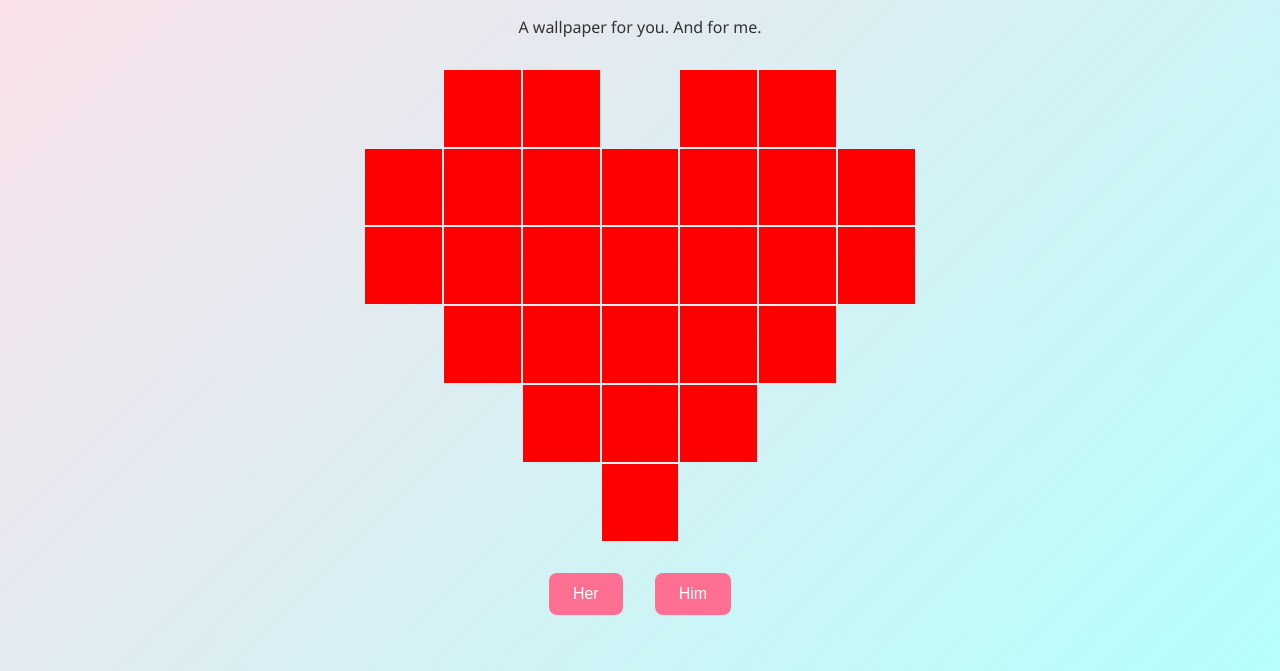
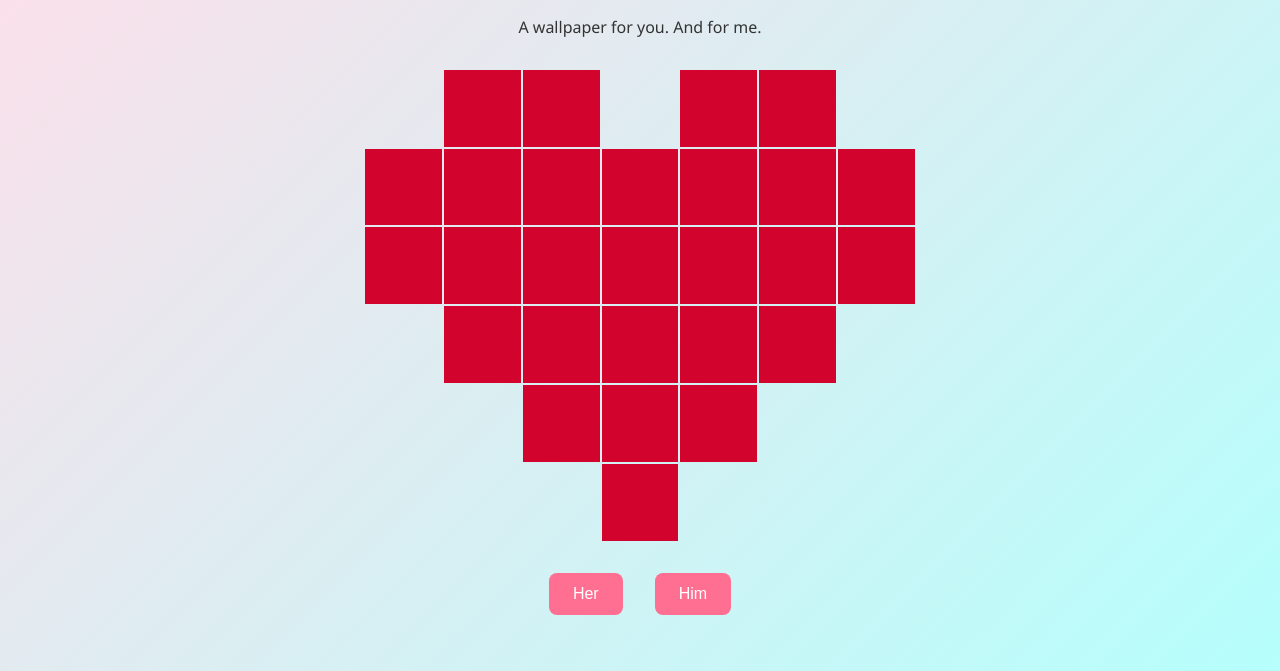
Before and after one commit to siddharthaasal/our-wallpaper, a plain HTML site: page index.html in a window 1280 px wide. Shown: the part 129-800 px from the top of the page. Drawn offline with Linux system fonts and the light colour scheme.

Commit message:
heart-color

```diff
--- a/index.css
+++ b/index.css
@@ -39,11 +39,11 @@ p {
 }
 
 .heart {
-    background-color: white;
+    background-color: #ffdee9;
 }
 
 .filled {
-    background-color: red;
+    background-color: #D2042D;
 }
 
 .buttons {
```
